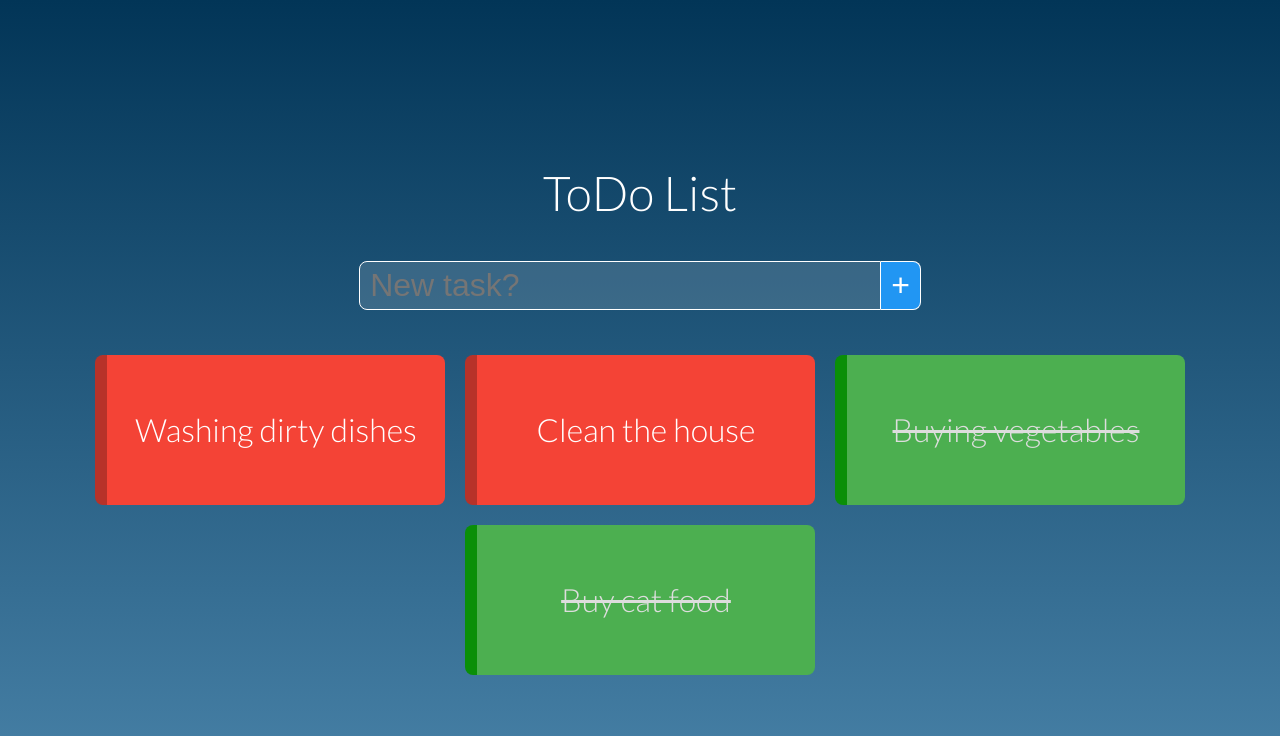
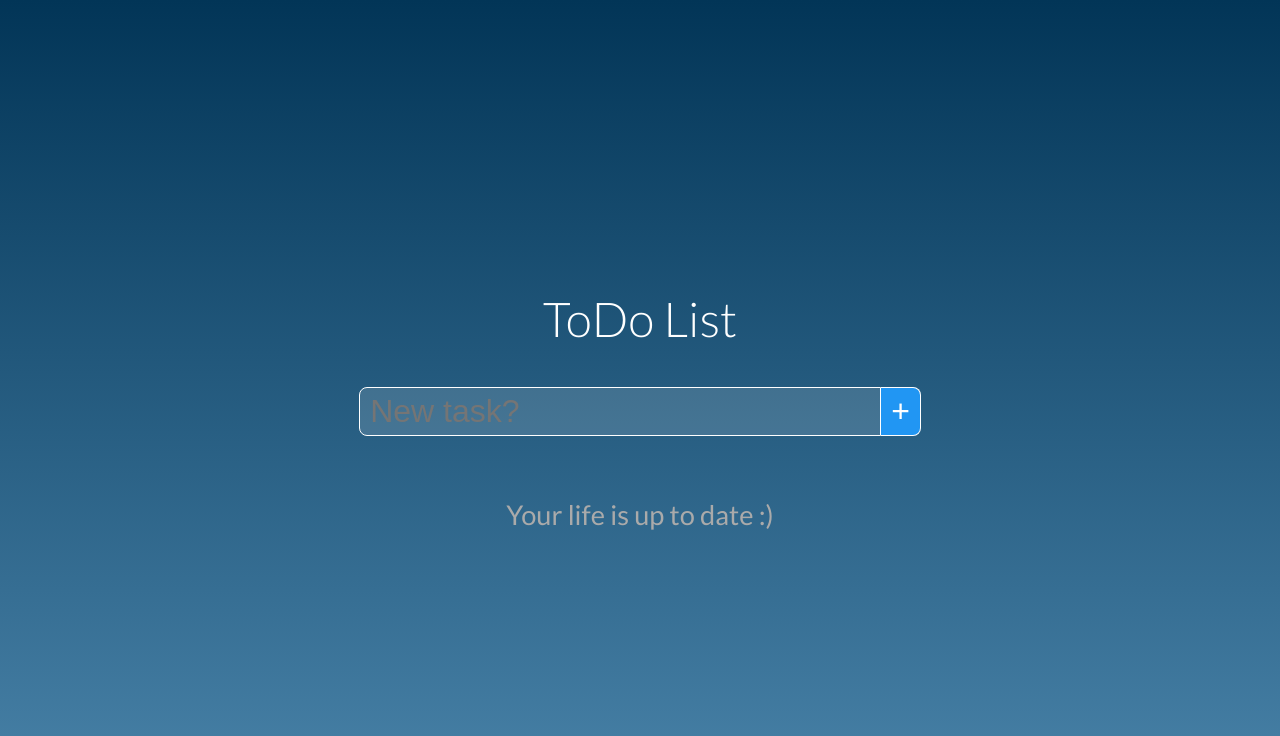
Before and after one commit to ecpieritz/todo-list, a Vue app: page / in a window 1280 px wide. Shown: the top 736 px of the page. Built offline with nearby package versions, Linux system fonts and the light colour scheme.

Commit message:
Added close task span

```diff
--- a/src/App.vue
+++ b/src/App.vue
@@ -2,7 +2,7 @@
 	<div id="app">
 		<h1>ToDo List</h1>
 		<NewTask @taskAdded="addTask" />
-		<TaskGrid :tasks='tasks' />
+		<TaskGrid @taskDeleted="deleteTask" :tasks='tasks' />
 	</div>
 </template>
 
@@ -14,12 +14,7 @@
 	components: {NewTask, TaskGrid},
 	data(){
 		return {
-			tasks:  [
-				{name: 'Washing dirty dishes', pending: true},
-				{name: 'Clean the house', pending: true},
-				{name: 'Buying vegetables', pending: false},
-				{name: 'Buy cat food', pending: false},
-			]
+			tasks:  []
 		}
 	},
 	methods: {
@@ -39,6 +34,9 @@
 					pending: task.pending || true
 				})
 			*/
+		},
+		deleteTask(i){
+			this.tasks.splice(i, 1)
 		}
 	},
 }
--- a/src/components/Task.vue
+++ b/src/components/Task.vue
@@ -1,5 +1,6 @@
 <template>
     <div class="task" :class="stateClass">
+        <span class="close" @click="$emit('taskDeleted', task)">x</span>
         <p>{{task.name}}</p>
     </div>
 </template>
@@ -22,6 +23,7 @@
 
 <style>
     .task{
+        position: relative;
         box-sizing: border-box;
         width: 350px;
         height: 150px;
@@ -47,4 +49,25 @@
         background-color: #4CAF50;
         text-decoration: line-through;
     }
+
+    .pending .close{
+        background-color: #B73229;
+    }
+
+    .done .close{
+        background-color: #0A8F08;
+    }
+
+    .close{
+        position: absolute;
+        right: 10px;
+        top: 10px;
+        font-size: 0.9rem;
+        font-weight: 600;
+        height: 20px;
+        width: 20px;
+        border-radius: 10px;
+        display: flex;
+        justify-content: center;
+    }
 </style>
--- a/src/components/TaskGrid.vue
+++ b/src/components/TaskGrid.vue
@@ -1,7 +1,8 @@
 <template>
     <div class="task-grid">
         <template v-if='tasks.length'>
-            <Task v-for="task in tasks" :key="task.name" :task="task"></Task>
+            <Task v-for="(task, i) in tasks" :key="task.name" :task="task"
+            @taskDeleted="$emit('taskDeleted', i)"></Task>
         </template>
         <p v-else class="no-task">Your life is up to date :)</p>
     </div>
```
